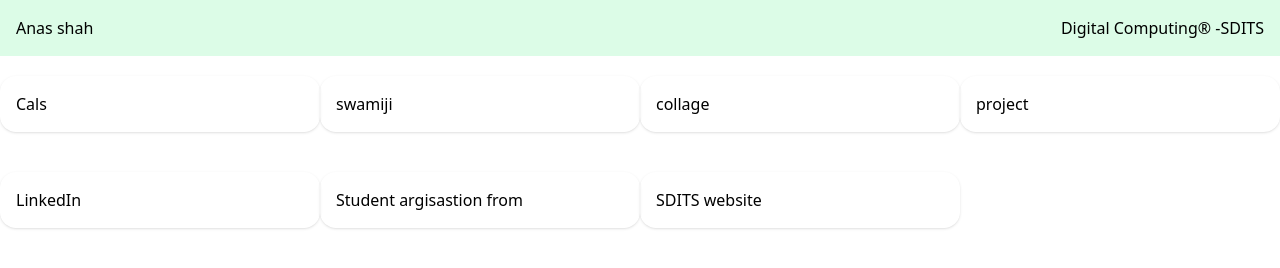
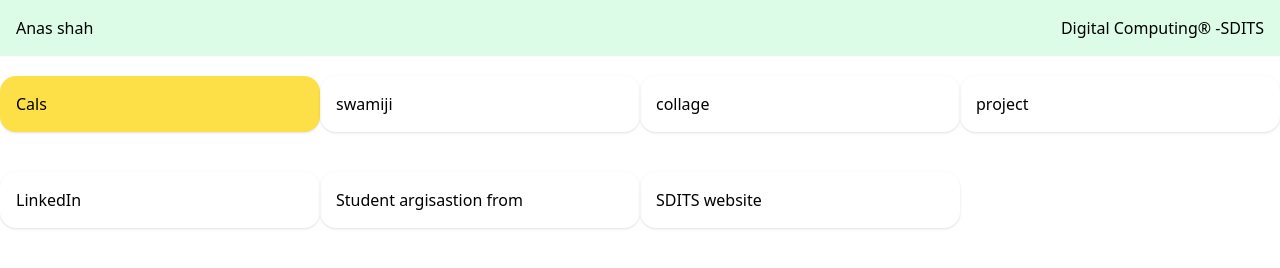
Before and after one commit to anasshah2000/digitalcomputing, a plain HTML site: page index.html in a window 1280 px wide. Drawn offline with nearby package versions, Linux system fonts and the light colour scheme.

Commit message:
Update index.html

```diff
--- a/index.html
+++ b/index.html
@@ -17,7 +17,7 @@
     </div>
 
     <div class="grid grid-4 grid-cols-4 grid-4 mt-5 ">
-        <div class="rounded-2xl shadow p-4 hover:bg-gray-200 ">
+        <div class="rounded-2xl shadow p-4 hover:bg-gray-200 bg-yellow-300 ">
 
             <a href="cal7.html">Cals</a>
 
```
